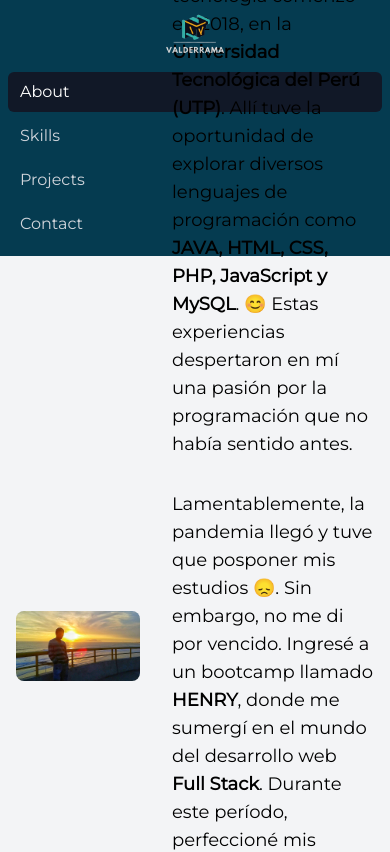
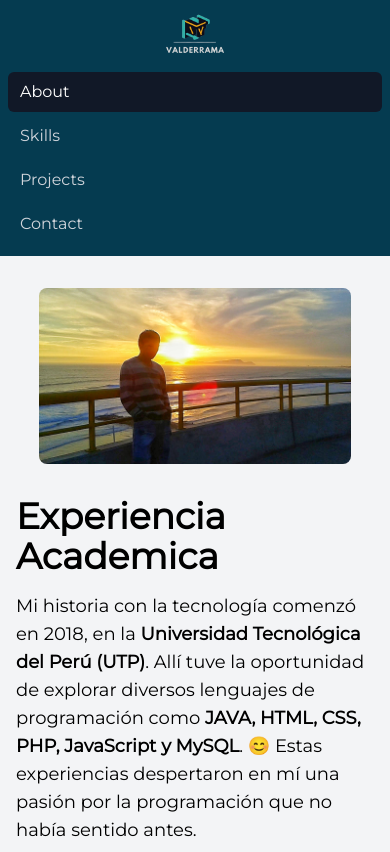
Before and after one commit to percylin33/portafolio, a Next.js app: page /About in a window 390 px wide. Shown: the top 852 px of the page. Built offline with nearby package versions, Linux system fonts and the light colour scheme.

Commit message:
responsive-About

```diff
--- a/src/app/About/page.tsx
+++ b/src/app/About/page.tsx
@@ -2,12 +2,12 @@ import Image from "next/image";
 import about from "@/acces/about.jpeg"
 
 const About = () => {
-    return <div className="bg-gray-100 flex items-center h-[calc(100vh-4rem)] w-screen">
-      <div className="w-2/5 flex justify-center ">
+    return <div className="bg-gray-100  items-center h-full w-screen md:flex xl:h-[calc(100vh-4rem)]">
+      <div className="w-full flex justify-center py-8         md:w-2/5 ">
         <Image src={about} alt="foto about" className="w-4/5 h-auto rounded-lg  "/>
 
       </div>
-      <div className="w-3/5">
+      <div className="w-full md:w-3/5">
         <p className="  pl-4  text-4xl font-bold ">Experiencia Academica </p>
 
         <p className="p-4 text-lg">
```
Lines whose indentation alone changed are shown as unchanged.
